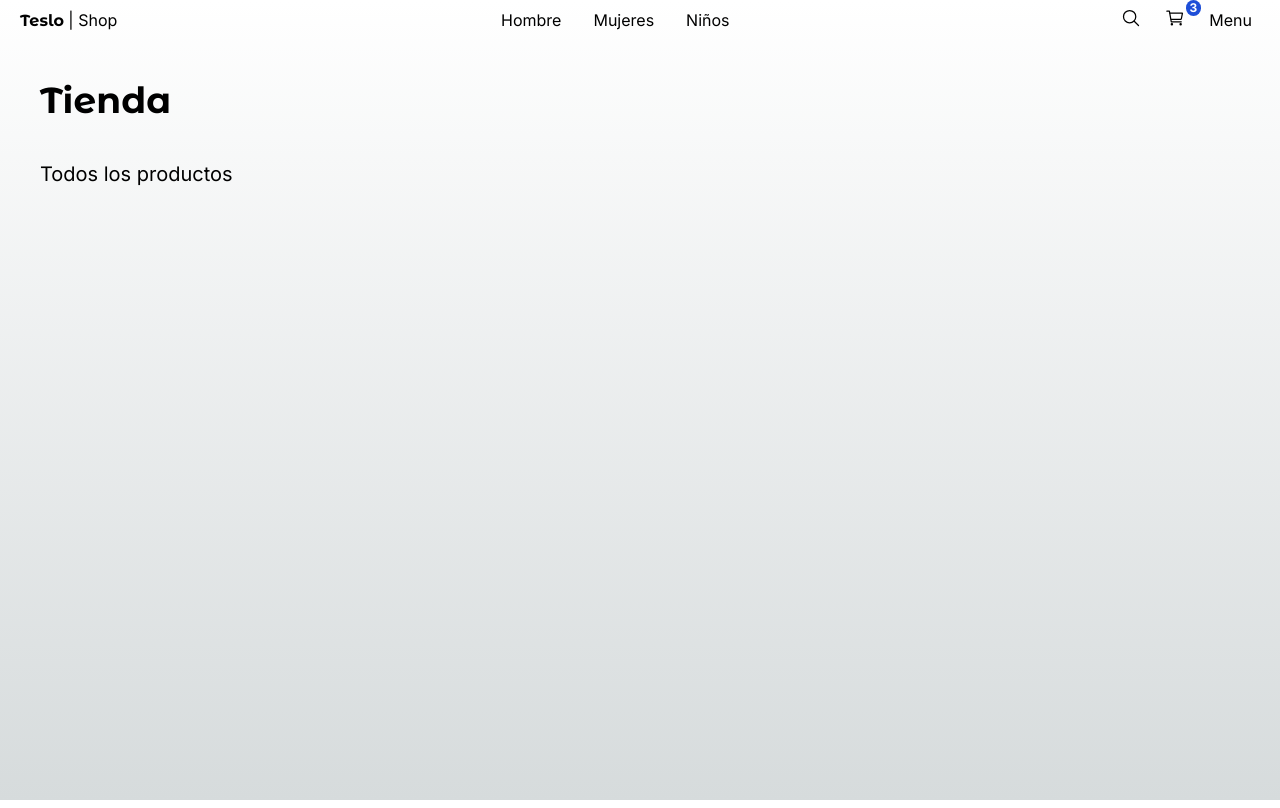
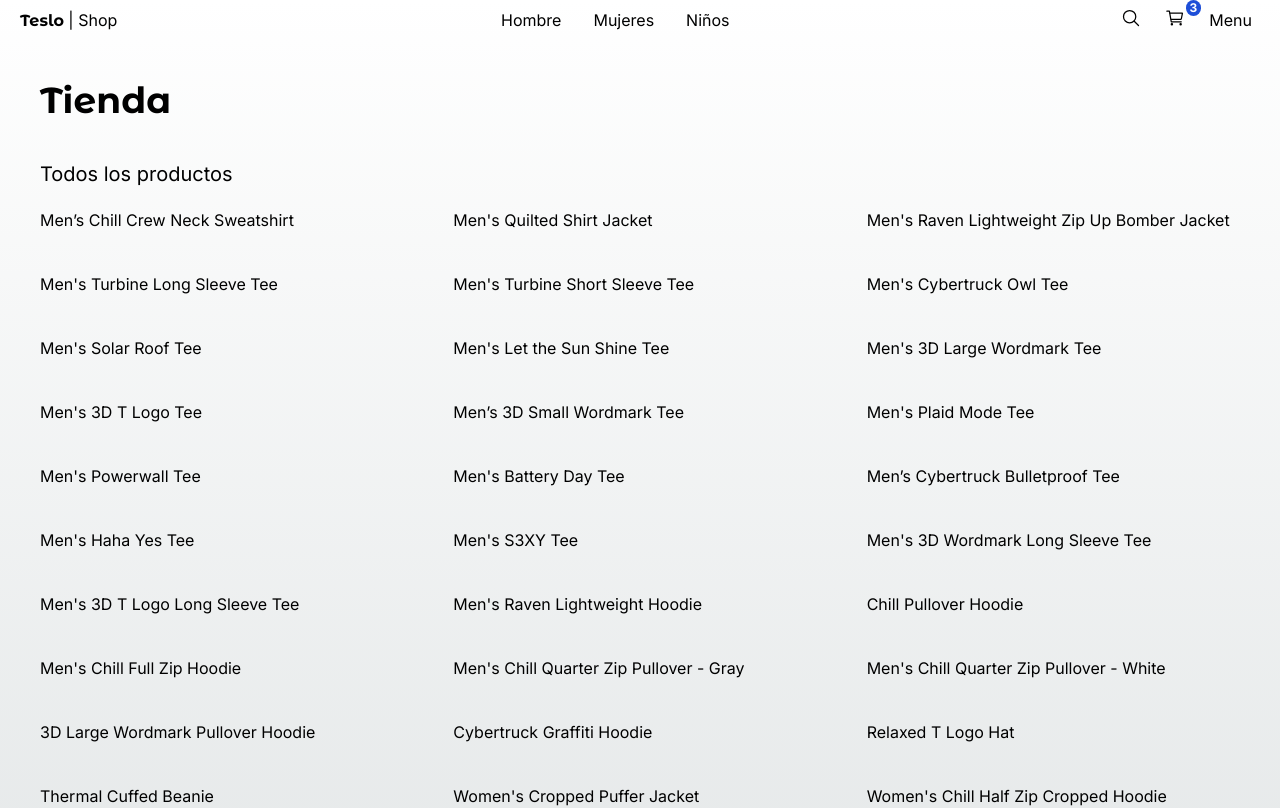
Before and after one commit to wesgdev1/teslo-shop, a Next.js app: page / in a window 1280 px wide. Shown: the top 808 px of the page. Built offline with nearby package versions, Linux system fonts and the light colour scheme.

Commit message:
Add ProductGrid component and update imports

```diff
--- a/src/app/(shop)/page.tsx
+++ b/src/app/(shop)/page.tsx
@@ -1,11 +1,12 @@
-import { Title } from "@/components";
-import { titleFont } from "@/config/fonts";
-import Image from "next/image";
+import { ProductGrid, Title } from "@/components";
+import { initialData } from "@/seed/seed";
 
+const products = initialData.products;
 export default function Home() {
   return (
     <main>
       <Title title="Tienda" subtitle="Todos los productos" className="mb-2" />
+      <ProductGrid products={products} />
     </main>
   );
 }
--- a/src/components/index.ts
+++ b/src/components/index.ts
@@ -1,3 +1,4 @@
 export * from "./ui/top-menu/TopMenu";
 export * from "./ui/not-found/PageNotFound";
 export * from "./ui/title/Title";
+export * from "./products/products-grids/ProductGrid";
--- /dev/null
+++ b/src/components/products/products-grids/ProductGrid.tsx
@@ -0,0 +1,15 @@
+import { Product } from "@/interfaces";
+
+interface Props {
+  products: Product[];
+}
+
+export const ProductGrid = ({ products }: Props) => {
+  return (
+    <div className="grid grid-cols-2 sm:grid-cols-3 gap-10 mb-10">
+      {products.map((product) => (
+        <span key={product.slug}>{product.title}</span>
+      ))}
+    </div>
+  );
+};
--- /dev/null
+++ b/src/interfaces/index.ts
@@ -0,0 +1 @@
+export * from "./product.interfaces";
```
Also changed, not shown: src/interfaces/product.interfaces.ts (added, +16 -0 lines).
